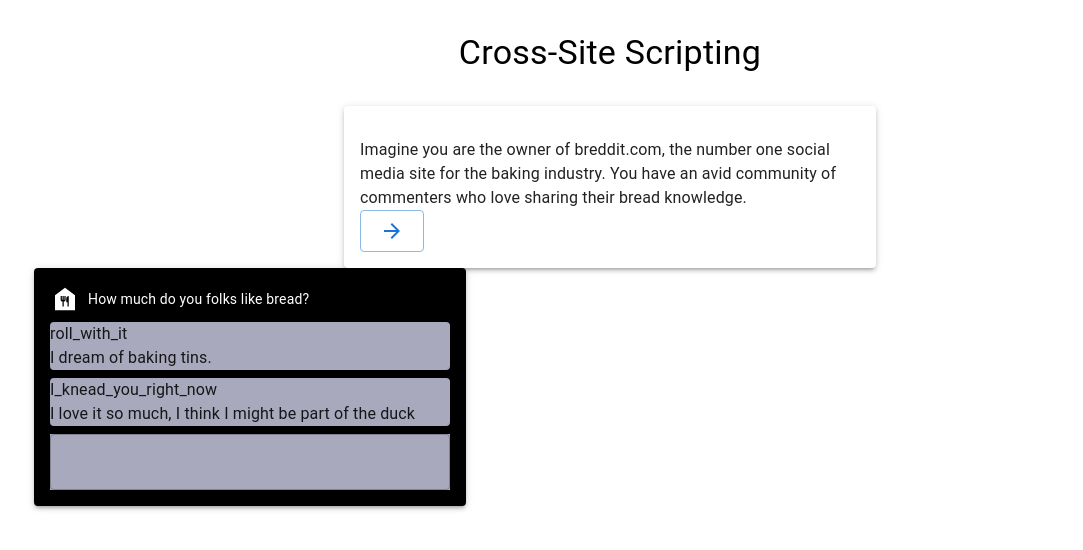
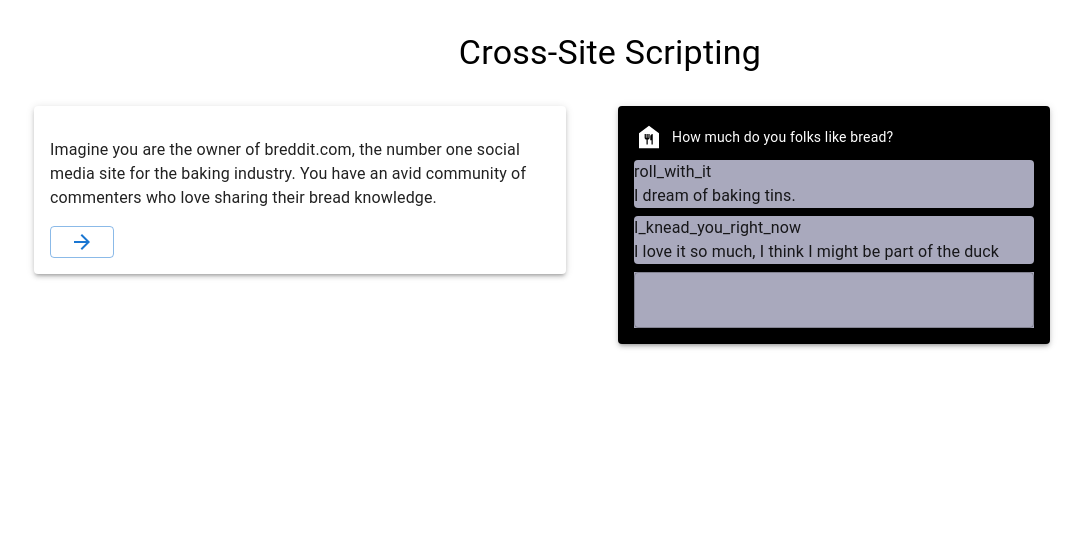
Before and after one commit to BetelTagesse/Social-, a Next.js app: page / in a window 1280 px wide. Shown: the top 550 px of the page, without its empty margins (30-1113 px from the left). Built offline with nearby package versions, Linux system fonts and the light colour scheme.

Commit message:
second box logic handled

```diff
--- a/src/app/page.tsx
+++ b/src/app/page.tsx
@@ -1,7 +1,7 @@
+import React from "react";
 
-import CrossSiteScripting from "src/components/CrossSiteScripting";
+import CrossSiteScripting from "@/components/CrossSiteScripting";
 
-import React from "react";
 
 const page:React.FC = () => {
   return <CrossSiteScripting />;
--- a/src/components/CrossSiteScripting.tsx
+++ b/src/components/CrossSiteScripting.tsx
@@ -1,39 +1,23 @@
 "use client";
-import {
-  Container,
-  Grid,
-  Paper,
-  Typography,
-  Box,
-  Card,
-  TextField,
-} from "@mui/material";
-import ArrowForwardIcon from "@mui/icons-material/ArrowForward";
-import FoodBankIcon from "@mui/icons-material/FoodBank";
+import React, { useState } from 'react';
+import { Container, Grid, Paper, Typography, Button } from '@mui/material';
+import ArrowForwardIcon from '@mui/icons-material/ArrowForward';
+import CustomTypography from './CustomTypography';
+import MessageBox from './MessageBox';
+import messages from './cssTexts'; // Assuming this is an array of messages
 
-import CustomTypography from "./CustomTypography";
-import CustomButton from "./CustomButton";
-
-import messages from "./cssTexts";
-
-import { useState } from "react";
-
-const CrossSiteScripting = () => {
-  const handleButtonClick = () => {
-    console.log("Button clicked!");
-  };
-  //   const [clicked, setClicked] = useState(false);
-
-  //   const handleButtonClick = () => {
-  //     setClicked(true);
-  //   };
+const CrossSiteScripting: React.FC = () => {
   const [currentIndex, setCurrentIndex] = useState(0);
+  const [showSecondBox, setShowSecondBox] = useState(false);
 
   const handleNextButtonClick = () => {
     setCurrentIndex((prevIndex) => {
       const nextIndex = prevIndex + 1;
       if (nextIndex >= messages.length) {
-        throw new Error("No more messages available");
+        throw new Error('No more messages available');
+      }
+      if (nextIndex === 2) {
+        setShowSecondBox(true);
       }
       return nextIndex;
     });
@@ -44,97 +28,29 @@ const CrossSiteScripting = () => {
   return (
     <div>
       <Container>
-        <CustomTypography variant="h4" sx={{ my: 4, textAlign: "center" }}>
+        <CustomTypography variant="h4" sx={{ my: 4, textAlign: 'center' }}>
           Cross-Site Scripting
         </CustomTypography>
-        <Grid
-          item
-          xs={12}
-          md={6}
-          sx={{ display: "flex", justifyContent: "center" }}
-        >
-          <Paper elevation={3} sx={{ p: 2, maxWidth: 500, width: "80%" }}>
-            <CustomTypography sx={{ mt: 2 }}>
+
+        <Grid container spacing={2} sx={{ display: 'flex', justifyContent: 'center' }}>
+          <Grid item xs={12} md={6}>
+            <Paper elevation={3} sx={{ p: 2, maxWidth: 500, width: '100%' }}>
+              <Typography sx={{ mt: 2 }}>
                 {Object.values(messages[currentIndex])[0]}
-            </CustomTypography>
-
-            <CustomButton
+              </Typography>
+              <Button
                 variant="outlined"
                 size="small"
                 onClick={handleNextButtonClick}
                 disabled={isButtonDisabled}
-              sx={{ position: "absolute", top: 8, right: 8 }}
+                sx={{ mt: 2 }}
               >
                 <ArrowForwardIcon />
-            </CustomButton>
+              </Button>
             </Paper>
           </Grid>
-
-        <Grid item xs={12} md={6}>
-          <Paper
-            elevation={3}
-            sx={{ p: 2, backgroundColor: "black", maxWidth: 400 }}
-          >
-            <Box
-              sx={{
-                display: "flex",
-                flexDirection: "column",
-                alignItems: "start",
-                gap: 1,
-                width: "100%", // Adjust the width as needed
-              }}
-            >
-              <Box
-                sx={{
-                  display: "flex",
-                  alignItems: "center",
-                  gap: 1,
-                  // width: "70%", // Adjust the width as needed
-                }}
-              >
-                <FoodBankIcon sx={{ fontSize: 30, color: "white" }} />
-                <Typography variant="body2" sx={{ color: "white" }}>
-                  How much do you folks like bread?
-                </Typography>
-              </Box>
-              <Card
-                sx={{
-                  display: "flex",
-                  flexDirection: "column",
-                  backgroundColor: "rgba(169,169,189)",
-                  width: "100%",
-                }}
-              >
-                <Typography>roll_with_it</Typography>
-                <Typography>I dream of baking tins.</Typography>
-              </Card>
-              <Card
-                sx={{
-                  display: "flex",
-                  flexDirection: "column",
-                  backgroundColor: "rgba(169,169,189)",
-                  width: "100%",
-                }}
-              >
-                <Typography>I_knead_you_right_now</Typography>
-                <Typography>
-                  I love it so much, I think I might be part of the duck
-                </Typography>
-              </Card>
-              <TextField
-                fullWidth
-                label=""
-                id="fullWidth"
-                sx={{
-                  backgroundColor: "rgba(169,169,189)",
-                  "& input": {
-                    color: "white",
-                  },
-                  // height: "68px",
-                }}
-              />
-            </Box>
-          </Paper>
+          <MessageBox />
+          {showSecondBox && <MessageBox />}
         </Grid>
       </Container>
     </div>
--- /dev/null
+++ b/src/components/MessageBox.tsx
@@ -0,0 +1,51 @@
+import React from 'react';
+import { Box, Card, Grid, Paper, TextField, Typography } from '@mui/material';
+import FoodBankIcon from '@mui/icons-material/FoodBank';
+
+const MessageBox: React.FC = () => {
+  return (
+    <Grid item xs={12} md={6}>
+      <Paper elevation={3} sx={{ p: 2, backgroundColor: 'black', maxWidth: 400 }}>
+        <Box
+          sx={{
+            display: 'flex',
+            flexDirection: 'column',
+            alignItems: 'start',
+            gap: 1,
+            width: '100%',
+          }}
+        >
+          <Box sx={{ display: 'flex', alignItems: 'center', gap: 1 }}>
+            <FoodBankIcon sx={{ fontSize: 30, color: 'white' }} />
+            <Typography variant="body2" sx={{ color: 'white' }}>
+              How much do you folks like bread?
+            </Typography>
+          </Box>
+          <Card sx={{ display: 'flex', flexDirection: 'column', backgroundColor: 'rgba(169,169,189)', width: '100%' }}>
+            <Typography>roll_with_it</Typography>
+            <Typography>I dream of baking tins.</Typography>
+          </Card>
+          <Card sx={{ display: 'flex', flexDirection: 'column', backgroundColor: 'rgba(169,169,189)', width: '100%' }}>
+            <Typography>I_knead_you_right_now</Typography>
+            <Typography>
+              I love it so much, I think I might be part of the duck
+            </Typography>
+          </Card>
+          <TextField
+            fullWidth
+            label=""
+            id="fullWidth"
+            sx={{
+              backgroundColor: 'rgba(169,169,189)',
+              '& input': {
+                color: 'white',
+              },
+            }}
+          />
+        </Box>
+      </Paper>
+    </Grid>
+  );
+};
+
+export default MessageBox;
```
Also changed, not shown: tsconfig.json (+6 -2 lines). Lines whose indentation alone changed are shown as unchanged.
